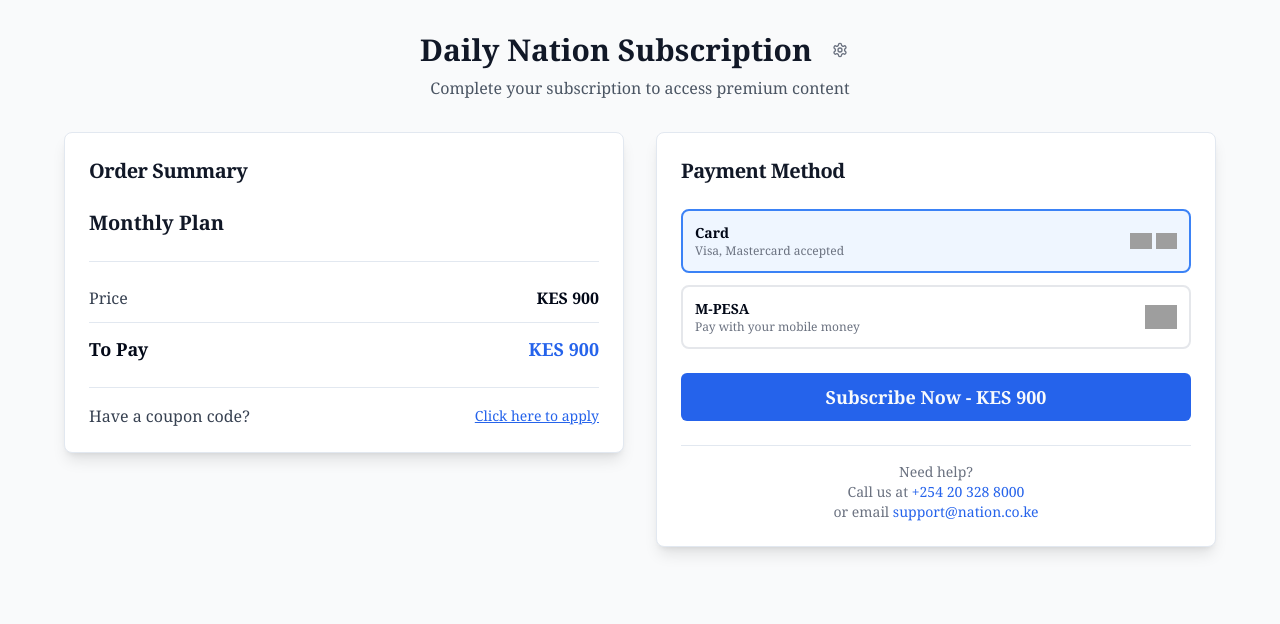
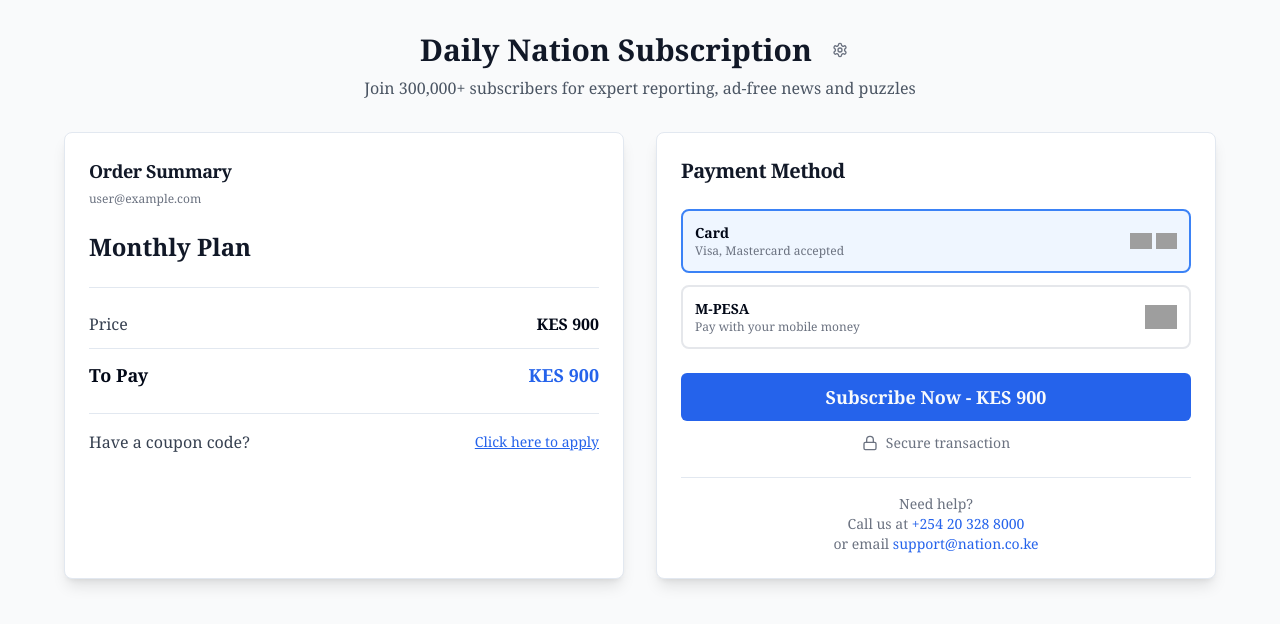
Before and after one commit to source4400/nation-checkout-flow, a React (Vite) app: page / in a window 1280 px wide. Both pictures are taken after a click on the button "Proceed". Shown: the top 624 px of the page. Built offline with nearby package versions, Linux system fonts and the light colour scheme; grey boxes are pictures that could not be loaded.

Commit message:
Refactor checkout page UI
- Reduced font size of "Order Summary".
- Aligned left and right side div heights in desktop view.
- Added user's email to order summary.
- Updated the description.
- Renamed pro-rata discount.
- Added "secure transaction" image.

```diff
--- a/src/components/CheckoutPage.tsx
+++ b/src/components/CheckoutPage.tsx
@@ -4,7 +4,7 @@ import { Card, CardContent, CardHeader, CardTitle } from '@/components/ui/card';
 import { Button } from '@/components/ui/button';
 import { Input } from '@/components/ui/input';
 import { Label } from '@/components/ui/label';
-import { Settings } from 'lucide-react';
+import { Settings, Lock } from 'lucide-react';
 import { Tooltip, TooltipContent, TooltipProvider, TooltipTrigger } from '@/components/ui/tooltip';
 import CheckoutSettingsModal from './CheckoutSettingsModal';
 
@@ -120,19 +120,20 @@ const CheckoutPage = () => {
                   <Settings className="h-4 w-4" />
                 </Button>
               </div>
-              <p className="text-gray-600">Complete your subscription to access premium content</p>
+              <p className="text-gray-600">Join 300,000+ subscribers for expert reporting, ad-free news and puzzles</p>
             </div>
 
             <div className="grid lg:grid-cols-2 gap-6 md:gap-8">
               {/* Left Side - Order Summary */}
-              <Card className="shadow-lg h-fit">
+              <Card className="shadow-lg h-fit lg:h-full flex flex-col">
                 <CardHeader>
-                  <CardTitle className="text-lg md:text-xl font-bold text-gray-900">Order Summary</CardTitle>
+                  <CardTitle className="text-base md:text-lg font-bold text-gray-900">Order Summary</CardTitle>
+                  <p className="text-xs text-gray-500 mt-1">user@example.com</p>
                 </CardHeader>
-                <CardContent className="space-y-4 md:space-y-6">
+                <CardContent className="space-y-4 md:space-y-6 flex-1">
                   {/* Plan Details */}
                   <div className="border-b pb-4">
-                    <h3 className="text-xl font-semibold text-gray-900 mb-2">Monthly Plan</h3>
+                    <h3 className="text-2xl font-semibold text-gray-900 mb-2">Monthly Plan</h3>
                   </div>
 
                   {/* Price Breakdown */}
@@ -150,11 +151,11 @@ const CheckoutPage = () => {
                       </div>
                     )}
 
-                    {/* Pro-rata Discount */}
+                    {/* Upgrade Credit */}
                     {state.hasWeeklySubscription && (
                       <div className="flex justify-between items-center text-green-600">
                         <div className="flex items-center space-x-2">
-                          <span>Pro-rata Discount</span>
+                          <span>Upgrade credit</span>
                           <Tooltip>
                             <TooltipTrigger>
                               <div className="h-4 w-4 rounded-full border border-gray-400 flex items-center justify-center text-xs text-gray-600 cursor-help">i</div>
@@ -187,7 +188,7 @@ const CheckoutPage = () => {
                           variant="ghost"
                           size="sm"
                           onClick={() => setState(prev => ({ ...prev, showCouponInput: true }))}
-                          className="text-blue-600 hover:text-blue-700 hover:bg-blue-100 p-0 h-auto font-normal underline transition-colors"
+                          className="text-blue-600 hover:text-blue-700 hover:bg-blue-100 p-0 h-auto font-normal underline transition-colors hover:underline"
                         >
                           Click here to apply
                         </Button>
@@ -223,11 +224,11 @@ const CheckoutPage = () => {
               </Card>
 
               {/* Right Side - Payment Method */}
-              <Card className="shadow-lg h-fit">
+              <Card className="shadow-lg h-fit lg:h-full flex flex-col">
                 <CardHeader>
                   <CardTitle className="text-lg md:text-xl font-bold text-gray-900">Payment Method</CardTitle>
                 </CardHeader>
-                <CardContent className="space-y-4 md:space-y-6">
+                <CardContent className="space-y-4 md:space-y-6 flex-1">
                   <div className="space-y-3">
                     {/* Card Payment - Always first */}
                     <div
@@ -276,13 +277,19 @@ const CheckoutPage = () => {
                   </div>
 
                   {/* Desktop Subscribe Button */}
-                  <div className="hidden md:block">
+                  <div className="hidden md:block space-y-3">
                     <Button
                       className="w-full h-12 text-lg font-semibold bg-blue-600 hover:bg-blue-700"
                       onClick={handleSubscribe}
                     >
                       {buttonText} - {currency} {finalPrice}
                     </Button>
+
+                    {/* Secure Transaction */}
+                    <div className="flex items-center justify-center gap-2 text-gray-500 text-sm">
+                      <Lock className="h-4 w-4" />
+                      <span>Secure transaction</span>
+                    </div>
                   </div>
 
                   {/* Contact Info */}
@@ -299,12 +306,20 @@ const CheckoutPage = () => {
 
         {/* Mobile Floating Subscribe Button */}
         <div className="md:hidden fixed bottom-0 left-0 right-0 p-4 bg-white border-t shadow-lg z-50">
+          <div className="space-y-3">
             <Button
               className="w-full h-12 text-lg font-semibold bg-blue-600 hover:bg-blue-700"
               onClick={handleSubscribe}
             >
               {buttonText} - {currency} {finalPrice}
             </Button>
+
+            {/* Secure Transaction - Mobile */}
+            <div className="flex items-center justify-center gap-2 text-gray-500 text-sm">
+              <Lock className="h-4 w-4" />
+              <span>Secure transaction</span>
+            </div>
+          </div>
         </div>
 
         {/* Settings Modal */}
```
Lines whose indentation alone changed are shown as unchanged.
